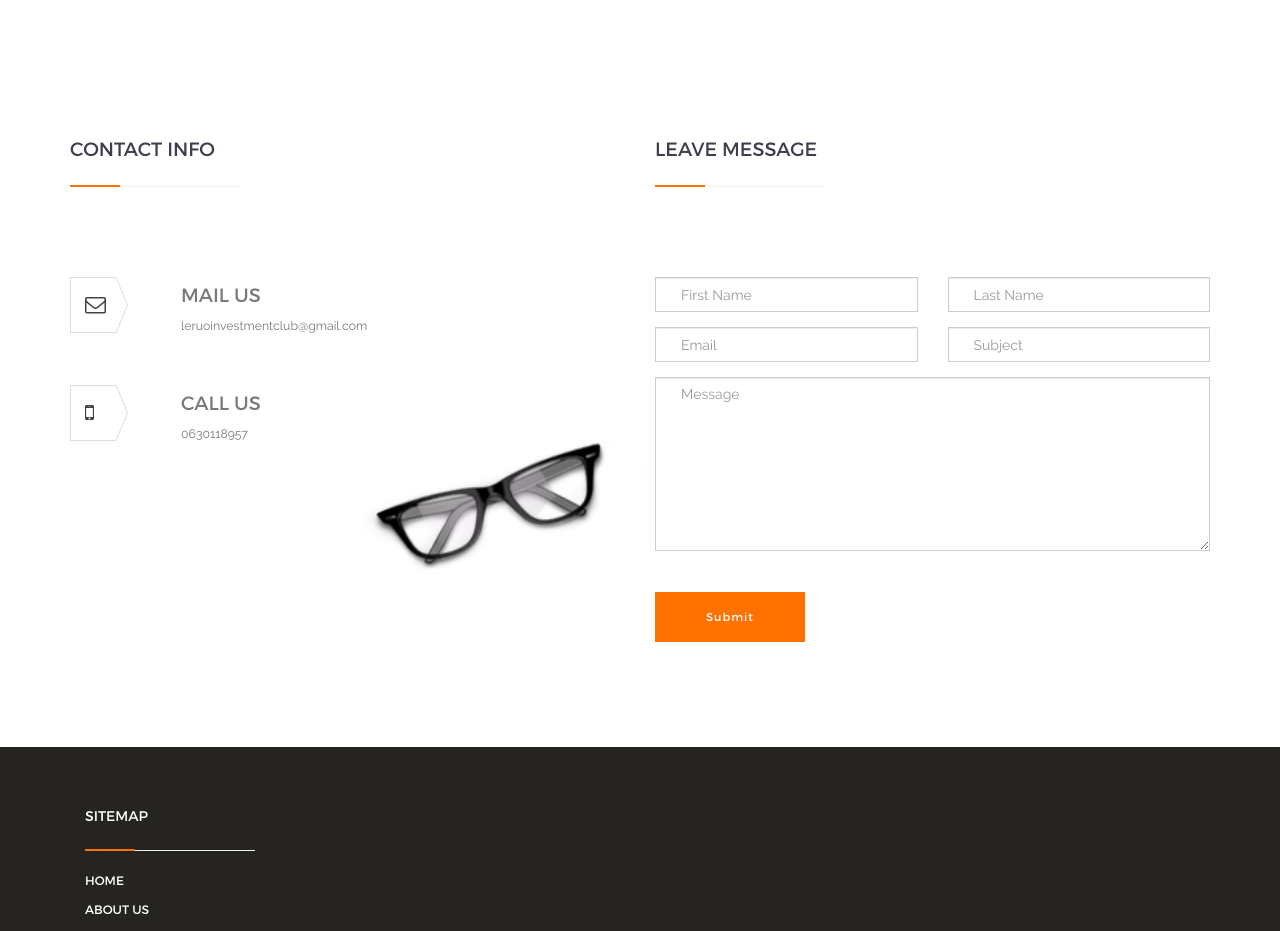
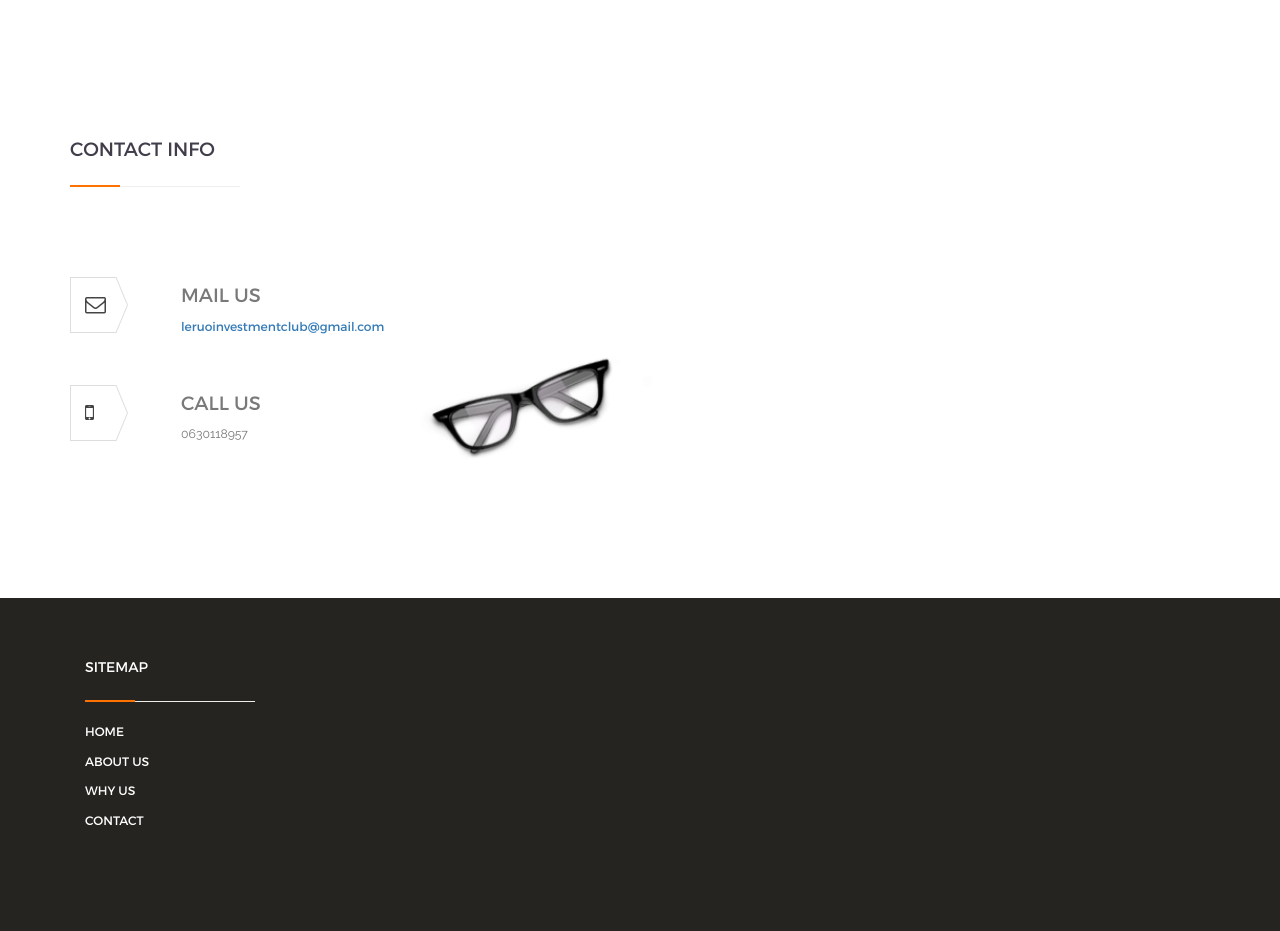
Before and after one commit to mngvus006/leruo-Investment, a plain HTML site: page index.html in a window 1280 px wide. Shown: the part 2200-3131 px from the top of the page. Drawn offline with nearby package versions, Linux system fonts and the light colour scheme; some packages are replaced by stand-ins of ours.

Commit message:
add email fix

```diff
--- a/index.html
+++ b/index.html
@@ -451,7 +451,9 @@
                                                             </div>
                                                             <div class="single_info_text">
                                                                 <h3>MAIL US</h3>
-                                                                <p>leruoinvestmentclub@gmail.com</p>
+
+																 <a href="mailto:leruoinvestmentclub@gmail.com"> <p> leruoinvestmentclub@gmail.com</p></a>
+
                                                             </div>
                                                         </div>
                                                     </div>
@@ -482,14 +484,14 @@
                                         </div>
                                     </div>
 
-                                    <div class="col-sm-6">
+                                    <!--div class="col-sm-6">
                                         <div class="head_title">
                                             <h3>LEAVE MESSAGE</h3>
                                             <div class="separator"></div>
                                         </div>
                                         <div class="single_contant_left">
                                             <form action="#" id="formid">
-                                                <!--<div class="col-lg-8 col-md-8 col-sm-10 col-lg-offset-2 col-md-offset-2 col-sm-offset-1">-->
+                                                <!--<div class="col-lg-8 col-md-8 col-sm-10 col-lg-offset-2 col-md-offset-2 col-sm-offset-1">--
 
                                                 <div class="row">
                                                     <div class="col-sm-6">
@@ -526,7 +528,7 @@
                                                 <div class="">
                                                     <input type="submit" id="submit"  value="Submit" class="btn btn-primary">
                                                 </div>
-                                                <!--</div>-->
+
                                             </form>
 
 											<div id="thankyouBlock" style="display:none">
@@ -537,7 +539,7 @@
                                         </div>
                                     </div>
 
-                                </div>
+                                </div-->
                             </div>
                         </div>
                     </div>
```
